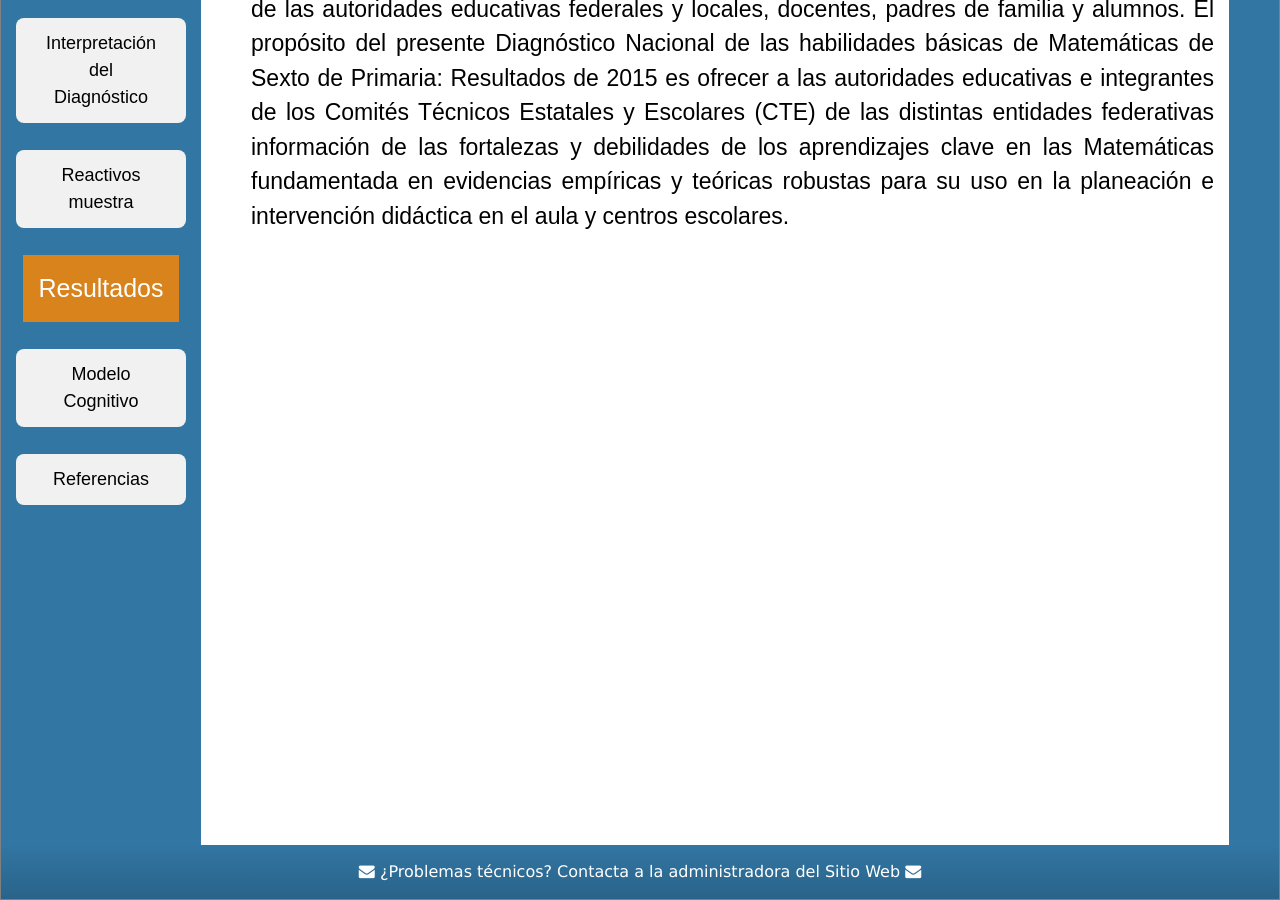
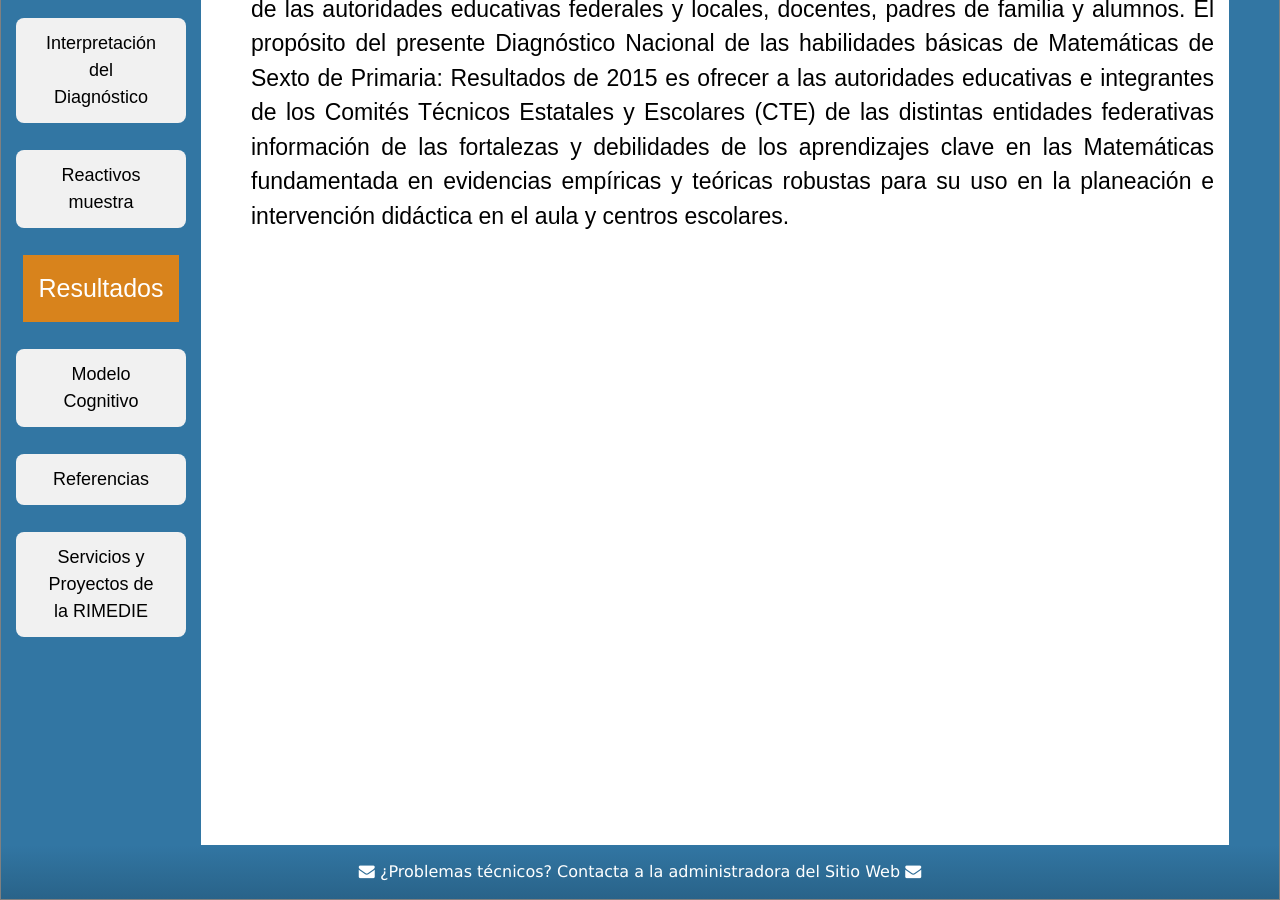
Before and after one commit to rimedie/rimedie.github.io, a Jekyll site: the page built from 1_Infografía.html, in a window 1280 px wide and 900 px high, scrolled down 642 px. Built offline with Jekyll 4.4.1, drawn with Linux system fonts in a browser that asks for light colours.

Commit message:
Update 1_Explorer.html

```diff
--- a/_layouts/1_Explorer.html
+++ b/_layouts/1_Explorer.html
@@ -299,6 +299,9 @@
          <br>
 	 <li><a href="/PLANEA-ELSEN_2015/Referencias.html" class="w3-block w3-round-large w3-light-grey w3-hover-lime w3-padding-large" style="width:100%">Referencias</a></li>
         <br>
+	 <li><a href="/PLANEA-ELSEN_2015/ServiciosyProyectos.html" class="w3-block w3-round-large w3-light-grey w3-hover-lime w3-padding-large" style="width:100%">Servicios y Proyectos de la RIMEDIE</a></li>
+        <br>
+
  	 </center>
   </ul>
 </nav>
```
